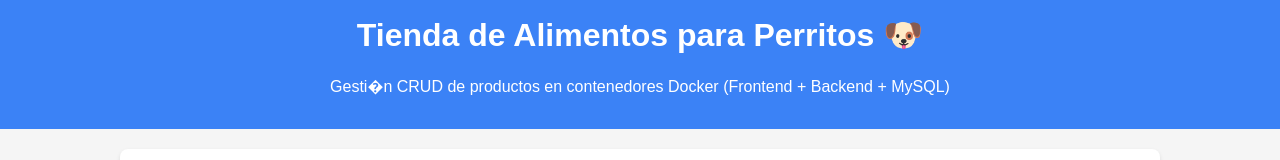
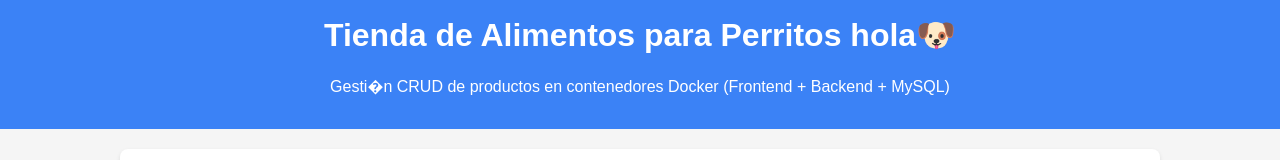
Before and after one commit to macaesp/Tienda-perritos-eks-, a plain HTML site: page frontend/index.html in a window 1280 px wide. Shown: the top 160 px of the page. Drawn offline with Linux system fonts and the light colour scheme; no server answers.

Commit message:
cambio q funcione si o si

```diff
--- a/frontend/index.html
+++ b/frontend/index.html
@@ -2,7 +2,7 @@
 <html lang="es">
 <head>
   <meta charset="UTF-8" />
-  <title>Tienda de Alimentos para Perritos GOLAGOLAA&#128054;</title>
+  <title>Tienda de Alimentos para Perritos &#128054;</title>
   <meta name="viewport" content="width=device-width, initial-scale=1.0" />
   <style>
     body {
@@ -94,7 +94,7 @@
 </head>
 <body>
   <header>
-    <h1>Tienda de Alimentos para Perritos &#128054;</h1>
+    <h1>Tienda de Alimentos para Perritos hola&#128054;</h1>
     <p>Gesti�n CRUD de productos en contenedores Docker (Frontend + Backend + MySQL)</p>
   </header>
   <main>
```
